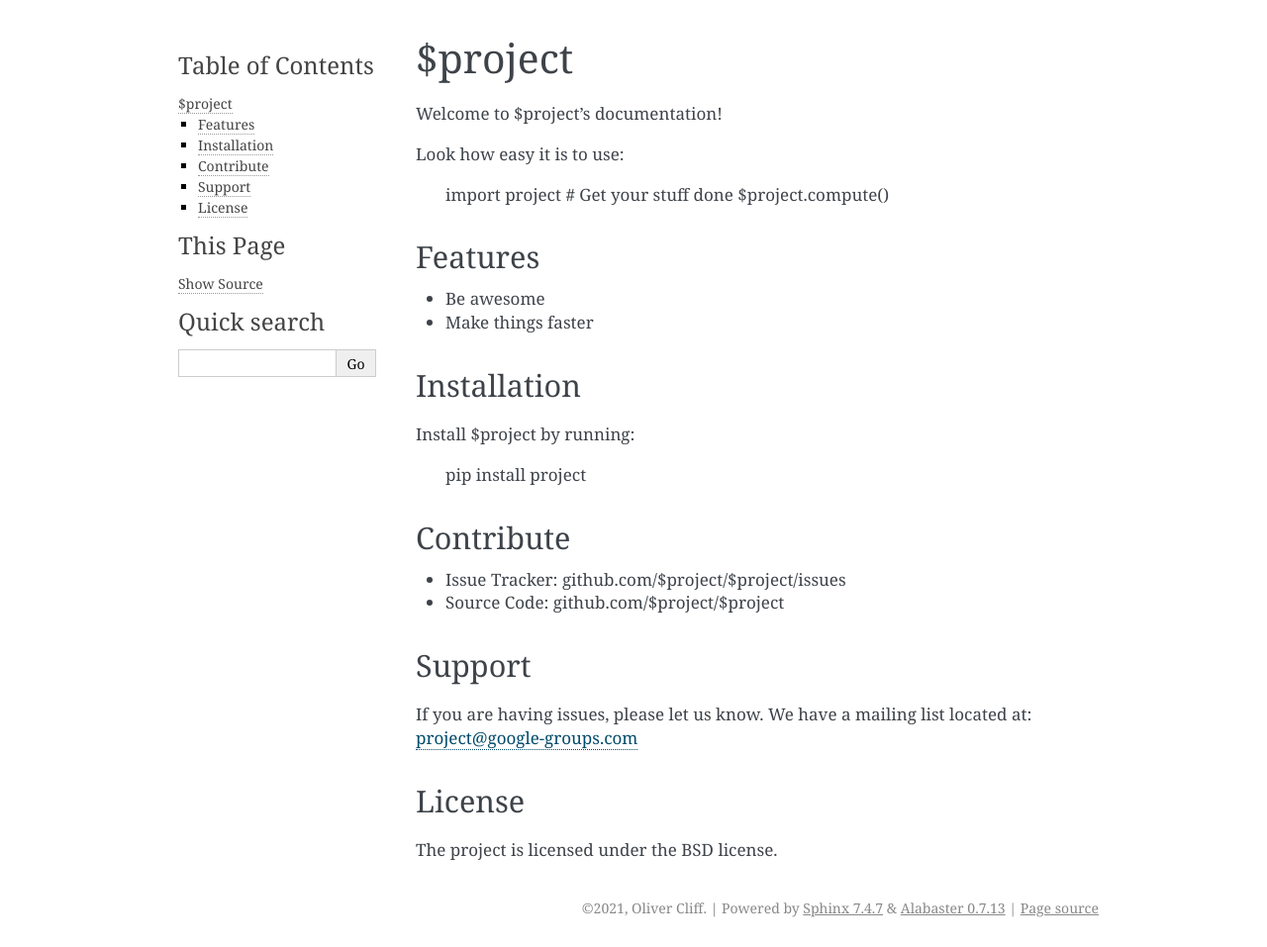
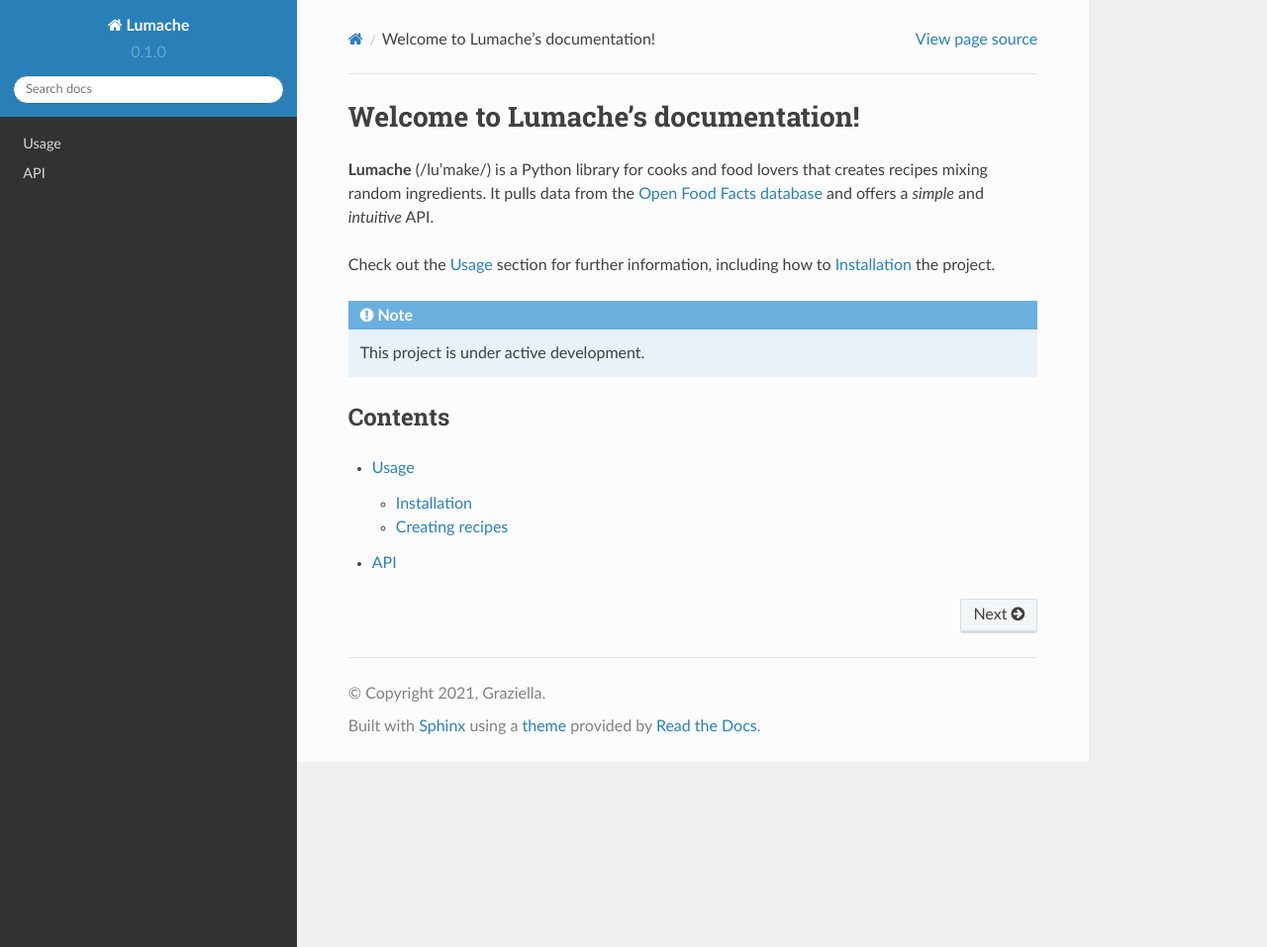
Before and after one commit to DynamicsAndNeuralSystems/pyspi, a Sphinx documentation site: the page built from docs/source/index.rst, in a window 1280 px wide and 957 px high. Shown: the whole window at 99% size. Built offline with Sphinx 7.4.7 and the Read the Docs theme 2.0.0, drawn with Linux system fonts in a browser that asks for light colours.

Commit message:
Added docs

```diff
--- /dev/null
+++ b/docs/source/api.rst
@@ -0,0 +1,7 @@
+API
+===
+
+.. autosummary::
+   :toctree: generated
+
+   lumache
--- a/docs/source/conf.py
+++ b/docs/source/conf.py
@@ -1,55 +1,35 @@
 # Configuration file for the Sphinx documentation builder.
-#
-# This file only contains a selection of the most common options. For a full
-# list see the documentation:
-# https://www.sphinx-doc.org/en/master/usage/configuration.html
 
-# -- Path setup --------------------------------------------------------------
+# -- Project information
 
-# If extensions (or modules to document with autodoc) are in another directory,
-# add these directories to sys.path here. If the directory is relative to the
-# documentation root, use os.path.abspath to make it absolute, like shown here.
-#
-# import os
-# import sys
-# sys.path.insert(0, os.path.abspath('.'))
+project = 'Lumache'
+copyright = '2021, Graziella'
+author = 'Graziella'
 
+release = '0.1'
+version = '0.1.0'
 
-# -- Project information -----------------------------------------------------
+# -- General configuration
 
-project = 'pyspi'
-copyright = '2021, Oliver Cliff'
-author = 'Oliver Cliff'
-
-# The full version, including alpha/beta/rc tags
-release = '0.0.1'
-
-
-# -- General configuration ---------------------------------------------------
-
-# Add any Sphinx extension module names here, as strings. They can be
-# extensions coming with Sphinx (named 'sphinx.ext.*') or your custom
-# ones.
 extensions = [
+    'sphinx.ext.duration',
+    'sphinx.ext.doctest',
+    'sphinx.ext.autodoc',
+    'sphinx.ext.autosummary',
+    'sphinx.ext.intersphinx',
 ]
 
-# Add any paths that contain templates here, relative to this directory.
+intersphinx_mapping = {
+    'python': ('https://docs.python.org/3/', None),
+    'sphinx': ('https://www.sphinx-doc.org/en/master/', None),
+}
+intersphinx_disabled_domains = ['std']
+
 templates_path = ['_templates']
 
-# List of patterns, relative to source directory, that match files and
-# directories to ignore when looking for source files.
-# This pattern also affects html_static_path and html_extra_path.
-exclude_patterns = []
+# -- Options for HTML output
 
+html_theme = 'sphinx_rtd_theme'
 
-# -- Options for HTML output -------------------------------------------------
-
-# The theme to use for HTML and HTML Help pages.  See the documentation for
-# a list of builtin themes.
-#
-html_theme = 'alabaster'
-
-# Add any paths that contain custom static files (such as style sheets) here,
-# relative to this directory. They are copied after the builtin static files,
-# so a file named "default.css" will overwrite the builtin "default.css".
-html_static_path = ['_static']
+# -- Options for EPUB output
+epub_show_urls = 'footnote'
--- a/docs/source/index.rst
+++ b/docs/source/index.rst
@@ -1,40 +1,22 @@
-$project
-========
+Welcome to Lumache's documentation!
+===================================
 
-Welcome to $project's documentation!
+**Lumache** (/lu'make/) is a Python library for cooks and food lovers
+that creates recipes mixing random ingredients.
+It pulls data from the `Open Food Facts database <https://world.openfoodfacts.org/>`_
+and offers a *simple* and *intuitive* API.
 
-Look how easy it is to use:
+Check out the :doc:`usage` section for further information, including
+how to :ref:`installation` the project.
 
-    import project
-    # Get your stuff done
-    $project.compute()
+.. note::
 
-Features
+   This project is under active development.
+
+Contents
 --------
 
-- Be awesome
-- Make things faster
+.. toctree::
 
-Installation
-------------
-
-Install $project by running:
-
-    pip install project
-
-Contribute
-----------
-
-- Issue Tracker: github.com/$project/$project/issues
-- Source Code: github.com/$project/$project
-
-Support
--------
-
-If you are having issues, please let us know.
-We have a mailing list located at: project@google-groups.com
-
-License
--------
-
-The project is licensed under the BSD license.
+   usage
+   api
```
Also changed, not shown: docs/source/usage.rst (added, +33 -0 lines).
